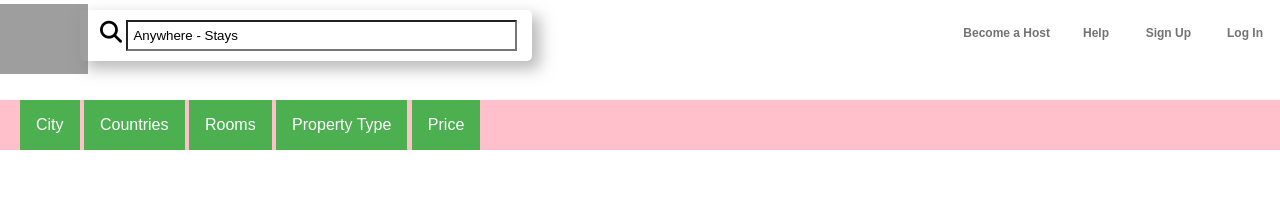
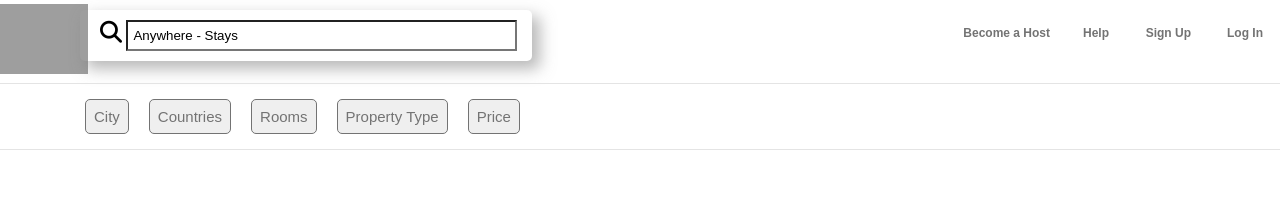
Before and after one commit to tjbecker8/airbnb, a website: page client/landing.html in a window 1280 px wide. Shown: the top 200 px of the page. Drawn offline with Linux system fonts and the light colour scheme; no server answers; grey boxes are pictures that could not be loaded.

Commit message:
finished dropdown button styling

```diff
--- a/client/css/master.css
+++ b/client/css/master.css
@@ -15,14 +15,18 @@ p {
 
 .dropdown {
 	display: inline-block;
+	padding-left: 20px;
 }
 
 .drpbtn {
-	background-color: #4CAF50;
-  color: white;
-  padding: 16px;
-  font-size: 16px;
-  border: none;
+  color: #737373;
+	padding-top: 8px;
+	padding-bottom: 8px;
+	padding-right: 8px;
+	padding-left: 8px;
+  font-size: 15px;
+	border-radius: 5px;
+  border: 1px solid #737373;
 }
 
 .dropdown-content {
@@ -57,7 +61,7 @@ p {
 }
 
 #top {
-	background-color: pink;
+	background-color: white;
 	display: grid;
 	grid-auto-rows: 2fr 1fr;
 }
@@ -139,15 +143,17 @@ img {
 
 
 #topnav {
-	padding: 20px;
+	padding: 15px;
 	position:relative;
 	z-index: 1;
+	border-top: 1px solid rgb(228, 228, 228);
+	border-bottom: 1px solid rgb(228, 228, 228);
 }
 
 
 #filter {
-	position: absolute;
-	bottom: 0px
+	margin-left: 50px;
+	display: flex;
 }
 
 #properties {
--- a/client/js/script.js
+++ b/client/js/script.js
@@ -46,7 +46,7 @@ window.onload = () => {
 	document.addEventListener('click', (e) => {
 		if (e.target.classList.contains('city1')) {
 			axios.get(`/api/searchcity?name=${e.target.id}`).then((res) => {
-				console.log('res', res.data)
+				// console.log('res', res.data)
 				let properties = res.data
 				let properties_ui = document.getElementById('toprated')
 				properties_ui.innerHTML = ''
@@ -98,7 +98,7 @@ window.onload = () => {
 	document.addEventListener('click', (e) => {
 		if (e.target.classList.contains('cont')) {
 			axios.get(`/api/searchcountries?name=${e.target.id}`).then((res) => {
-				console.log('res', res.data)
+				// console.log('res', res.data)
 				let prooperties = res.data
 				let properties_ui = document.getElementById('toprated')
 				properties_ui.innerHTML = ''
@@ -110,16 +110,16 @@ window.onload = () => {
 							<img src="" alt="">
 						</div>
 							<div class="type">
-								<h2>${p.city}</h2>
+								<p>${p.city}<p>
 							</div>
 							<div class="name">
-								<h2>${p.name}</h2>
+								<p>${p.name}</p>
 							</div>
 							<div class="price">
 								<p>${p.price}t</p>
 							</div>
 							<div class="rating">
-								<small>${p.rating}</small>
+								<p>${p.rating}</p>
 							</div>
 						</div>
 						`)
@@ -146,7 +146,7 @@ window.onload = () => {
 	document.addEventListener('click', (e) => {
 		if (e.target.classList.contains('typ')) {
 			axios.get(`/api/searchtype?name=${e.target.id}`).then((res) => {
-				console.log('res', res.data)
+				// console.log('res', res.data)
 				let prooperties = res.data
 				let properties_ui = document.getElementById('toprated')
 				properties_ui.innerHTML = ''
@@ -158,16 +158,16 @@ window.onload = () => {
 							<img src="" alt="">
 						</div>
 							<div class="type">
-								<h2>${p.city}</h2>
+								<p>${p.city}<p>
 							</div>
 							<div class="name">
-								<h2>${p.name}</h2>
+								<p>${p.name}</p>
 							</div>
 							<div class="price">
 								<p>${p.price}t</p>
 							</div>
 							<div class="rating">
-								<small>${p.rating}</small>
+								<p>${p.rating}</p>
 							</div>
 						</div>
 						`)
```
